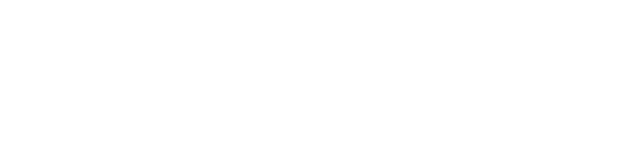
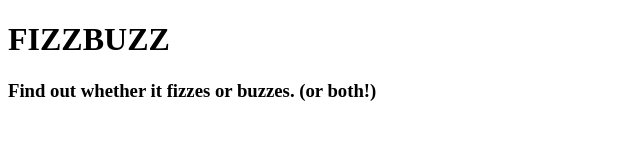
Before and after one commit to Francesco-Valentino/js-fizzbuzz, a plain HTML site: page index.html in a window 1280 px wide. Shown: the whole page, without its empty margins (0-640 px from the left). Drawn offline with Linux system fonts and the light colour scheme.

Commit message:
setting elements in main

```diff
--- a/index.html
+++ b/index.html
@@ -10,7 +10,17 @@
 
     <body>
         <main>
+            <h1>
+                FIZZBUZZ
+            </h1>
 
+            <h3>
+                Find out whether it fizzes or buzzes. (or both!)
+            </h3>
+
+            <ul>
+
+            </ul>
         </main>
 
         <script type="text/javascript" src="js/script.js"></script>
```
